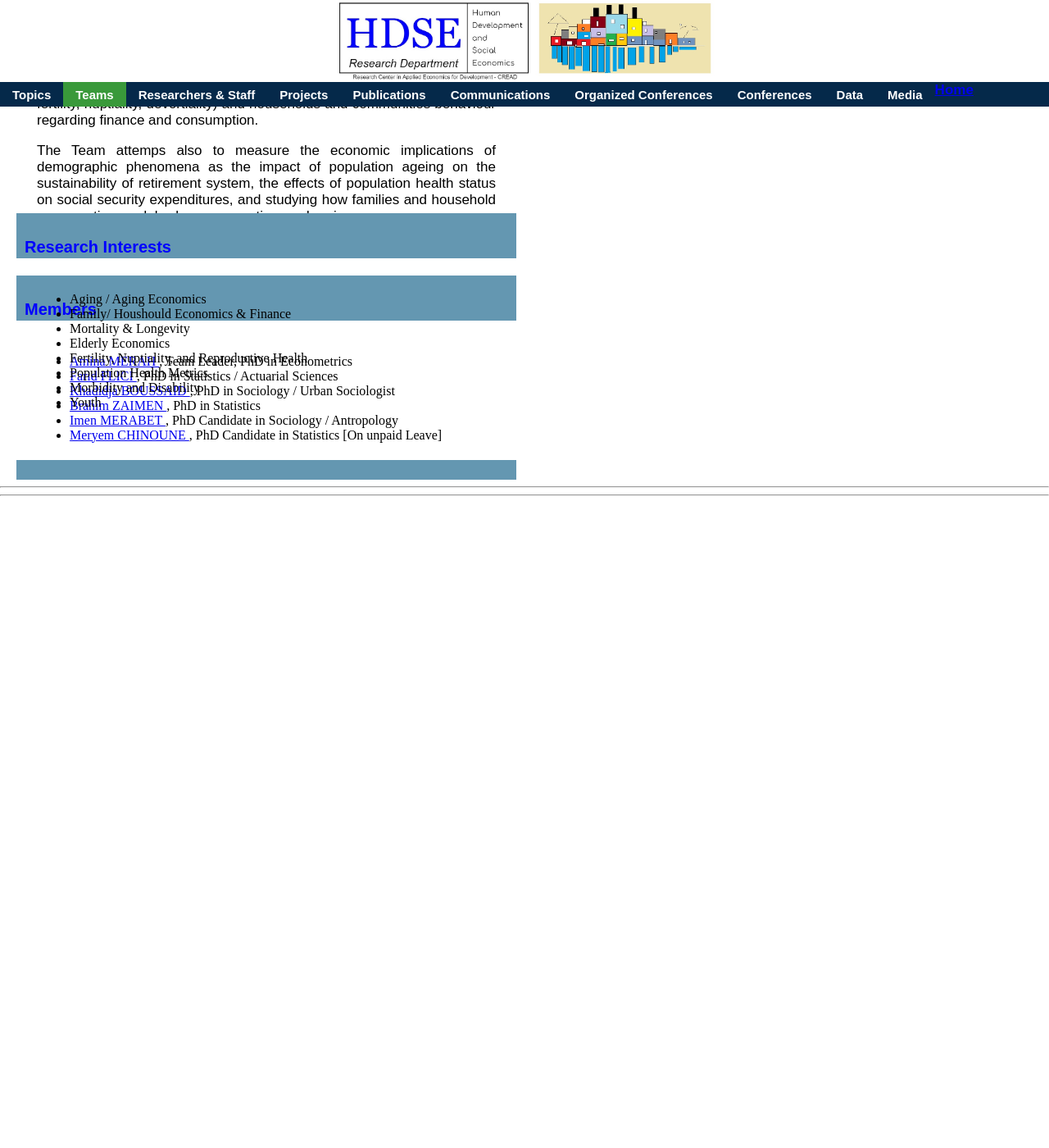
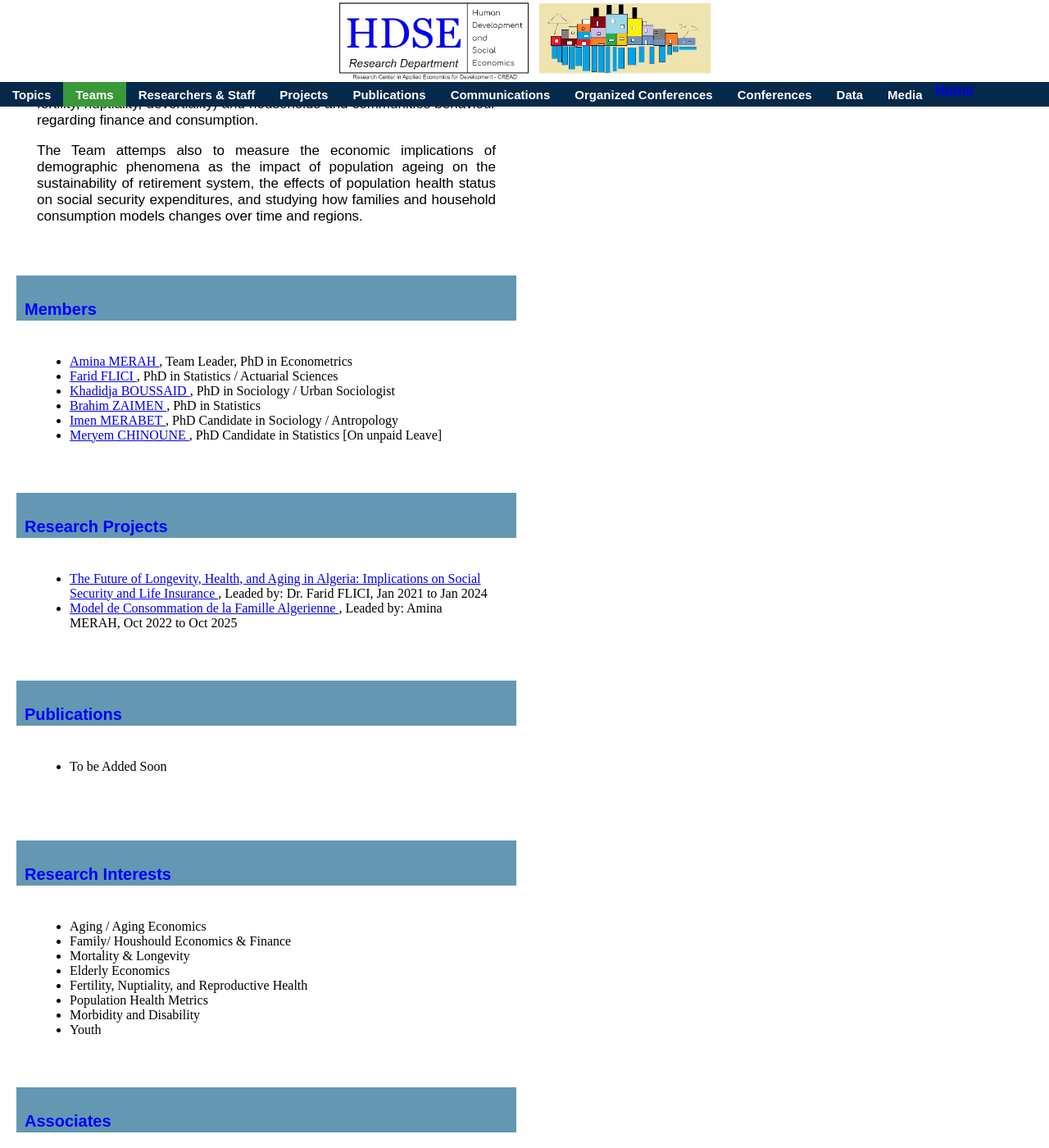
Before and after one commit to Farid-FLICI/farid-flici.github.io, a Jekyll site: the page ps.html, which Jekyll copies as it is, in a window 1280 px wide and 1400 px high, scrolled down 268 px. Shown: the whole window at 82% size. Built offline with Jekyll 4.4.1, drawn with Linux system fonts in a browser that asks for light colours; before the commit the page ends 900 px from its top, so only the background shows below that; some of the changed text lies outside the part shown.

Commit message:
Update ps.html

```diff
--- a/ps.html
+++ b/ps.html
@@ -23,7 +23,7 @@ ul.topnav li a.active {background-color: #04AA6D;padding:7px 15px 6px 15px}
 ul.topnav li.right {float: right;}
 
 @media screen and (max-width: 600px) {   ul.topnav li.right,    ul.topnav li {float: center;}    }
-.column { float: left; width: 50%; padding: 10px; height: 300px; }
+.column { float: left; width: 50%; padding: 10px; }
 .row:after {content: "";  display: table;  clear: both;}
 
 .header { position:fixed; top:0px; padding: 0px 0px 0px 0px;text-align: center; background-color: white; height:100px; width: 100%  }
```
